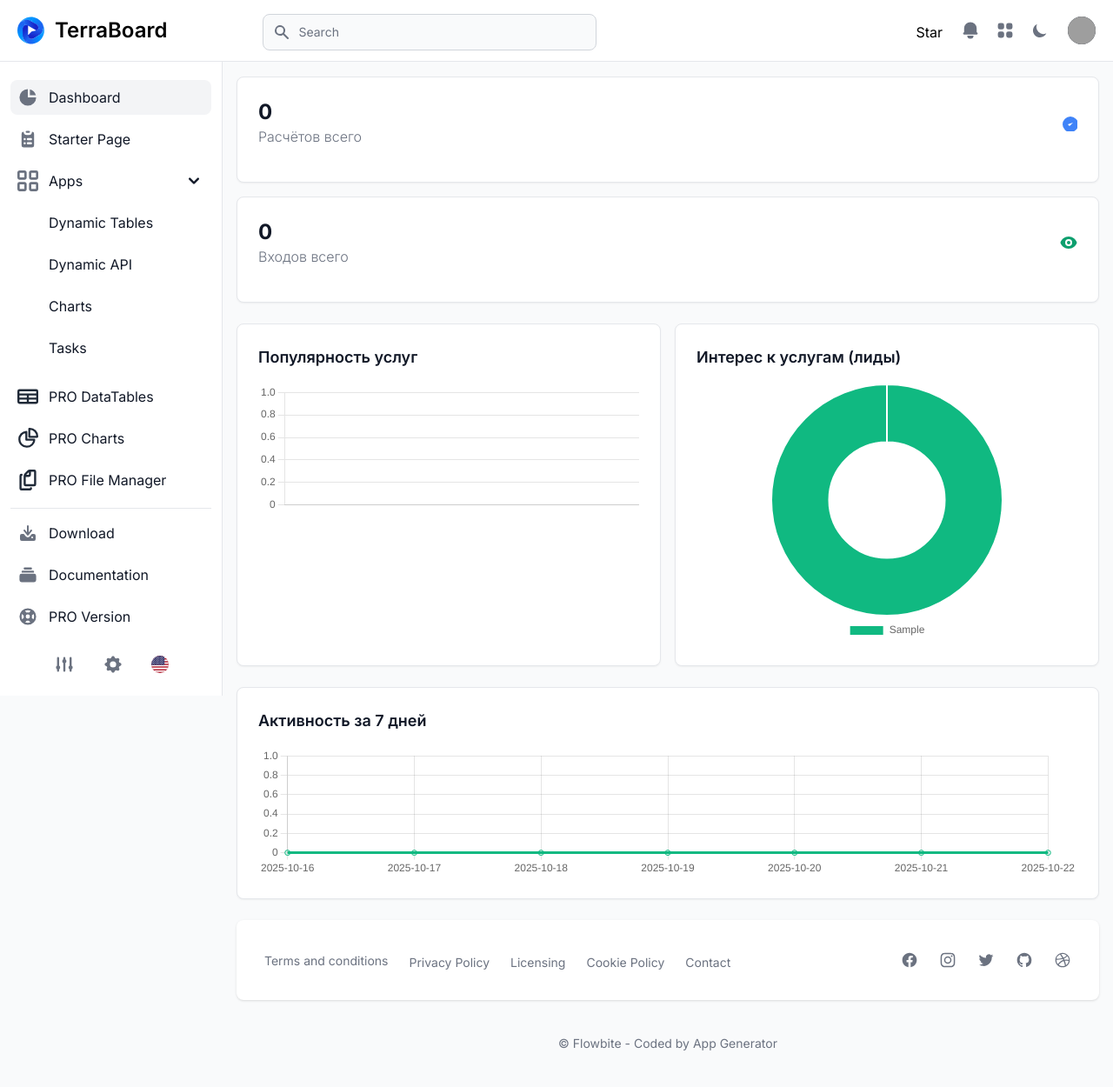
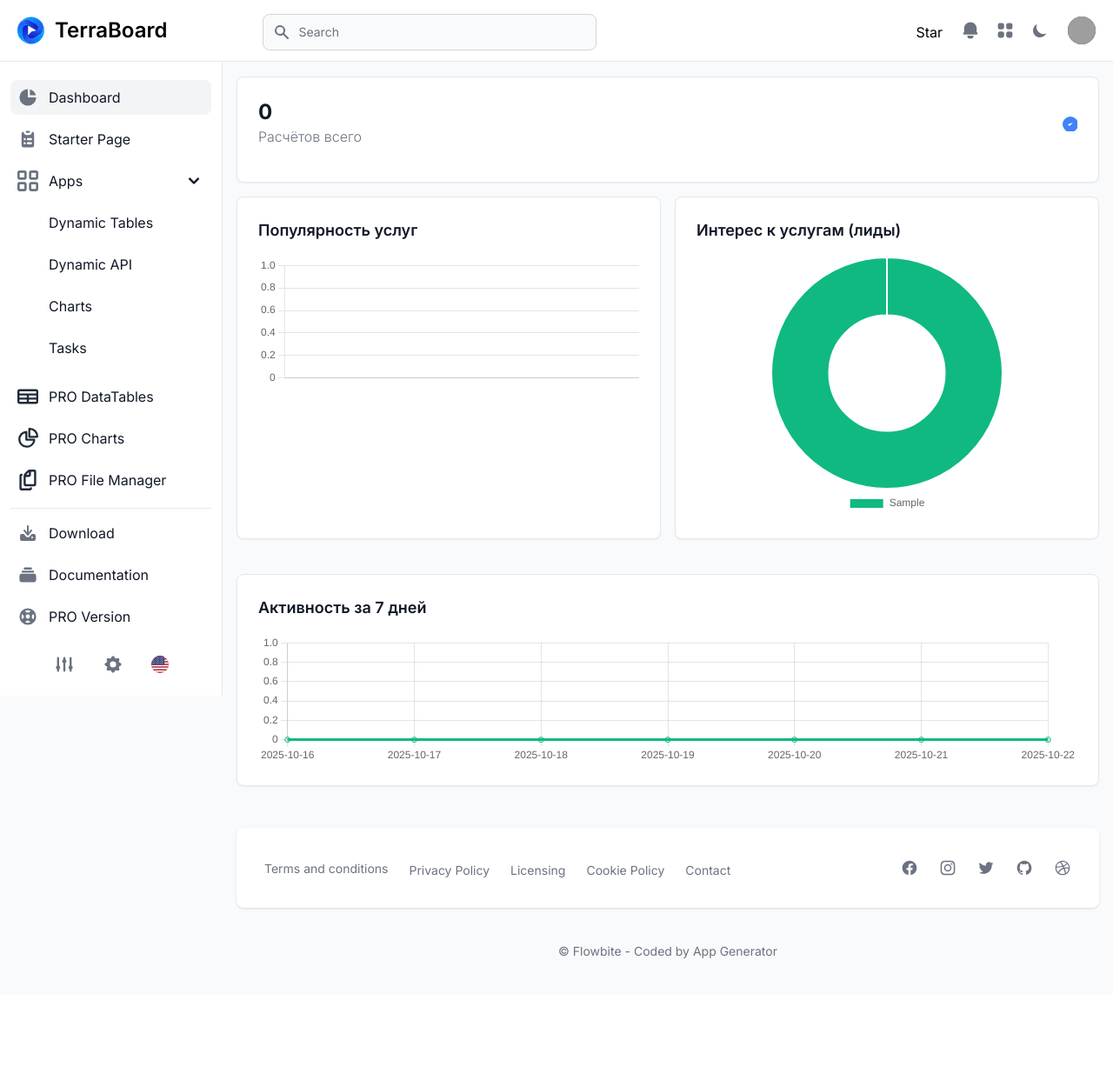
Before and after one commit to lovemetrue/terra-stabilis, a Django app: page / in a window 1280 px wide. Shown: the whole page at 87% size. After the commit the page ends 1102 px from the top, so only its background shows below. Run offline with Django 4.2, Linux system fonts and the light colour scheme; tables that the repository leaves empty hold one stand-in row (values such as "Sample post"); data that the repository does not hold is empty; parts of the project's set-up code (start-up, migrations or seed data) failed here and were passed over; some libraries are stand-ins or nearby versions; grey boxes are pictures that could not be loaded.

Commit message:
terra project

```diff
--- a/app/admin/apps/bot_data/views.py
+++ b/app/admin/apps/bot_data/views.py
@@ -130,7 +130,7 @@ def bot_stats_api(request):
     total_calculations = BotCalculation.objects.count()
 
     # Количество входов (события типа 'login')
-    total_logins = BotUserEvent.objects.filter(event_type='start').count()
+    total_logins = BotUserEvent.objects.filter(event_type='login').count()
 
     # Популярные услуги по расчетам
     services_data = BotCalculation.objects.exclude(service_type__isnull=True) \
--- a/app/admin/templates/dashboard/index.html
+++ b/app/admin/templates/dashboard/index.html
@@ -33,24 +33,24 @@
           </div>
         </div>
 
-        <!-- Вторая карточка - занимает всё оставшееся пространство -->
-        <div class="flex-1">
-          <div class="p-4 bg-white border border-gray-200 rounded-lg shadow-sm dark:border-gray-700 sm:p-6 dark:bg-gray-800 h-full">
-            <div class="flex items-center justify-between mb-4">
-              <div class="flex-shrink-0">
-                <span id="total-logins" class="text-xl font-bold leading-none text-gray-900 sm:text-2xl dark:text-white">-</span>
-                <h3 class="text-base font-light text-gray-500 dark:text-gray-400">Входов всего</h3>
-              </div>
-              <div class="flex items-center justify-end flex-1 text-base font-medium text-green-500 dark:text-green-400">
-                <svg class="w-5 h-5" fill="currentColor" viewBox="0 0 20 20" xmlns="http://www.w3.org/2000/svg">
-                  <path d="M10 12a2 2 0 100-4 2 2 0 000 4z"></path>
-                  <path fill-rule="evenodd" d="M.458 10C1.732 5.943 5.522 3 10 3s8.268 2.943 9.542 7c-1.274 4.057-5.064 7-9.542 7S1.732 14.057.458 10zM14 10a4 4 0 11-8 0 4 4 0 018 0z" clip-rule="evenodd"></path>
-                </svg>
-              </div>
-            </div>
-          </div>
-        </div>
-      </div>
+<!--        &lt;!&ndash; Вторая карточка - занимает всё оставшееся пространство &ndash;&gt;-->
+<!--        <div class="flex-1">-->
+<!--          <div class="p-4 bg-white border border-gray-200 rounded-lg shadow-sm dark:border-gray-700 sm:p-6 dark:bg-gray-800 h-full">-->
+<!--            <div class="flex items-center justify-between mb-4">-->
+<!--              <div class="flex-shrink-0">-->
+<!--                <span id="total-logins" class="text-xl font-bold leading-none text-gray-900 sm:text-2xl dark:text-white">-</span>-->
+<!--                <h3 class="text-base font-light text-gray-500 dark:text-gray-400">Входов всего</h3>-->
+<!--              </div>-->
+<!--              <div class="flex items-center justify-end flex-1 text-base font-medium text-green-500 dark:text-green-400">-->
+<!--                <svg class="w-5 h-5" fill="currentColor" viewBox="0 0 20 20" xmlns="http://www.w3.org/2000/svg">-->
+<!--                  <path d="M10 12a2 2 0 100-4 2 2 0 000 4z"></path>-->
+<!--                  <path fill-rule="evenodd" d="M.458 10C1.732 5.943 5.522 3 10 3s8.268 2.943 9.542 7c-1.274 4.057-5.064 7-9.542 7S1.732 14.057.458 10zM14 10a4 4 0 11-8 0 4 4 0 018 0z" clip-rule="evenodd"></path>-->
+<!--                </svg>-->
+<!--              </div>-->
+<!--            </div>-->
+<!--          </div>-->
+<!--        </div>-->
+<!--      </div>-->
 
       <!-- Charts Row -->
       <div class="grid gap-4 xl:grid-cols-2 mb-6">
@@ -96,7 +96,7 @@ async function loadBotStats() {
 
     // Обновляем KPI карточки
     document.getElementById('total-calculations').textContent = data.total_calculations;
-    document.getElementById('total-logins').textContent = data.total_logins;
+<!--    document.getElementById('total-logins').textContent = data.total_logins;-->
 
     // Сначала показываем контент (чтобы браузер рассчитал размеры)
     const dashboardContent = document.getElementById('dashboard-content');
```
